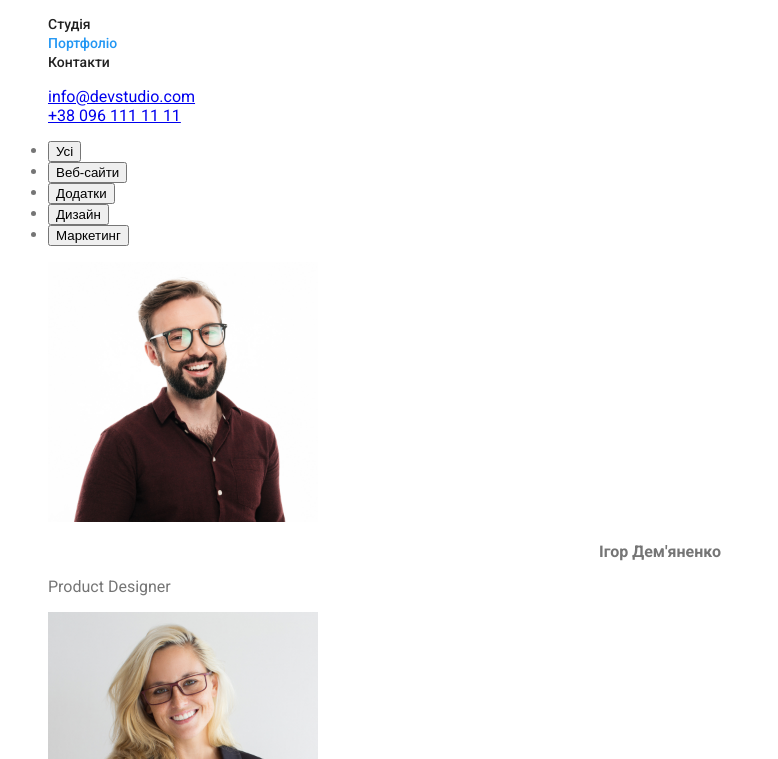
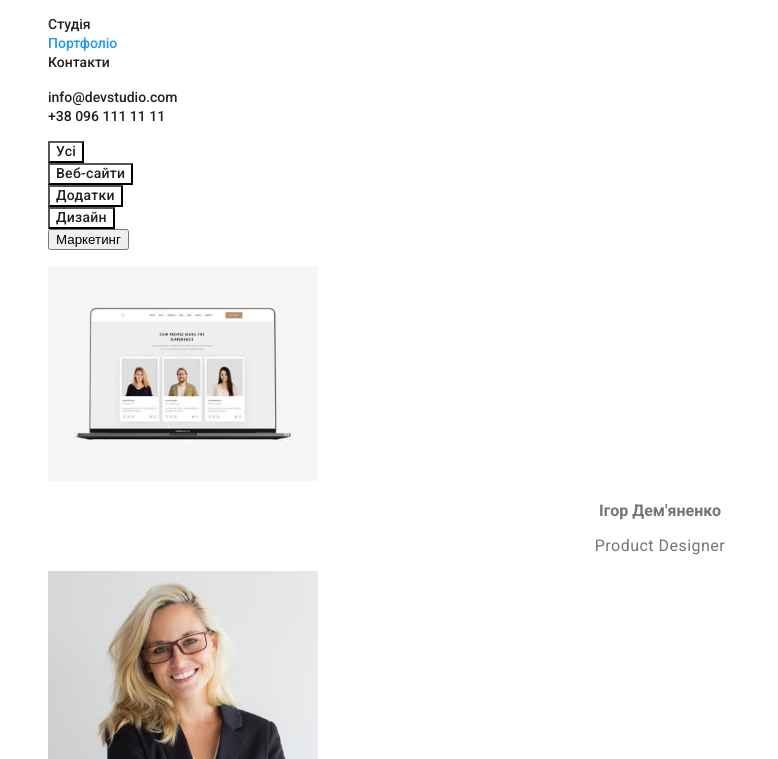
Before and after one commit to VolodymyrShostak/goit-markup-hw-02, a plain HTML site: page portfolio.html in a window 1280 px wide. Shown: the part 41-800 px from the top of the page, without its empty margins (0-778 px from the left). Drawn offline with Linux system fonts and the light colour scheme.

Commit message:
стилізація кнопок і наповнення портфоліо

```diff
--- a/css/styles.css
+++ b/css/styles.css
@@ -71,12 +71,15 @@ letter-spacing: 0.06em;
 text-transform: uppercase
 }
 .button {
-    font-family: inherit;
-  background-color:var(--primaty-white-color);
-  color: var(--title-text-color);
+      font-family: inherit;
+     color: var(--title-text-color);
+
+ background: #F5F4FA;
   font-weight: 500;
-font-size: 16px;
-line-height: 1.63;
+font-size: 14px;
+line-height: 1.14;
+letter-spacing: 0.02em
+
 }
 .button.primary {
  background-color:var(--accent-color);
@@ -84,8 +87,18 @@ line-height: 1.63;
 }
 .button.secondary {
  background-color:var(--primaty-white-color);
-  color: var(--accent-color);
+  color: var(--title-text-color);
+
 }
+.button.secondary:hover,
+.button.secondary:focus {
+ background-color:var(--accent-color);
+  color: var(--primaty-white-color);
+}
+.button.secondary:current {
+ background-color:var(--accent-color);
+  color: var(--primaty-white-color);}
+
 .section-title {
     color:var(--title-text-color) ;
  font-weight: 700;
@@ -97,8 +110,8 @@ letter-spacing: 0.03em;
 }
 .title,   {
     color:var(--title-text-color);
-   font-weight: 700;
-font-size:14px;
+font-weight: 700;
+font-size: 14px;
 line-height: 1.14;
 letter-spacing: 0.03em;
 text-transform: uppercase;
--- a/portfolio.html
+++ b/portfolio.html
@@ -21,35 +21,31 @@
                 </ul>
             </nav>
             <ul class="contacts list">
-                <li>
-                    <a href="mailto:info@devstudio.com" class=""
-                        >info@devstudio.com</a>
-                </li>
-                <li>
-                    <a href="tel:+380961111111" class="">+38 096 111 11 11</a>
-                </li>
-            </ul>
+                <li><a href="mailto:info@devstudio.com" class="link">info@devstudio.com</a></li>
+                <li><a href="tel:+380961111111" class="link">+38 096 111 11 11</a></li>
+              </ul>
         </header>
         <!--Контент сторінки портфоліо-->
         <main>
             <section>
              <!--<h1>Наші роботи</h1>-->
-             <ul>
-                 <li><button type="button">Усі</button></li>
-                 <li><button type="button">Веб-сайти</button></li>
-                 <li><button type="button">Додатки</button></li>
-                 <li><button type="button">Дизайн</button></li>
-                 <li><button type="button">Маркетинг</button></li>
+             <ul class="list">
+                 <li><button type="button" class="button secondary">Усі</button></li>
+                 <li><button type="button" class="button secondary">Веб-сайти</button></li>
+                 <li><button type="button" class="button secondary">Додатки</button></li>
+                 <li><button type="button" class="button secondary">Дизайн</button></li>
+                 <li><button type="button" class="">Маркетинг</button></li>
                 </ul>
+
                 <ul class="personal list">
                     <li>
                         <img
-                            src="./images/img1.jpg"
+                            src="./images/img-work-1.jpg"
                             alt="фото Ігор Дем'яненко"
                             width="270"
                         />
                         <h3 class="name">Ігор Дем'яненко</h3>
-                        <p>Product Designer</p>
+                        <p class="position">Product Designer</p>
                     </li>
                     <li>
                         <img
@@ -58,7 +54,7 @@
                             width="270"
                         />
                         <h3 class="name" >Ольга Рєпіна</h3>
-                        <p>Product Designer</p>
+                        <p class="position">Product Designer</p>
                     </li>
                     <li>
                         <img
@@ -67,7 +63,7 @@
                             width="270"
                         />
                         <h3 class="name">Микола Тарасов</h3>
-                        <p>Product Designer</p>
+                        <p class="position">Product Designer</p>
                     </li>
                     <li>
                         <img
@@ -76,7 +72,7 @@
                             width="270"
                         />
                         <h3 class="name">Михайло Єрмаков</h3>
-                        <p>UI Designer</p>
+                        <p class="position">UI Designer</p>
                     </li>
                 </ul>
             </section>
```
Also changed, not shown: images/img-work-1.jpg (added), images/img-work-2.jpg (added), images/img-work-3.jpg (added), images/img-work-4.jpg (added), images/img-work-5.jpg (added), images/img-work-6.jpg (added), images/img-work-7.jpg (added), images/img-work-8.jpg (added), images/img-work-9.jpg (added).
